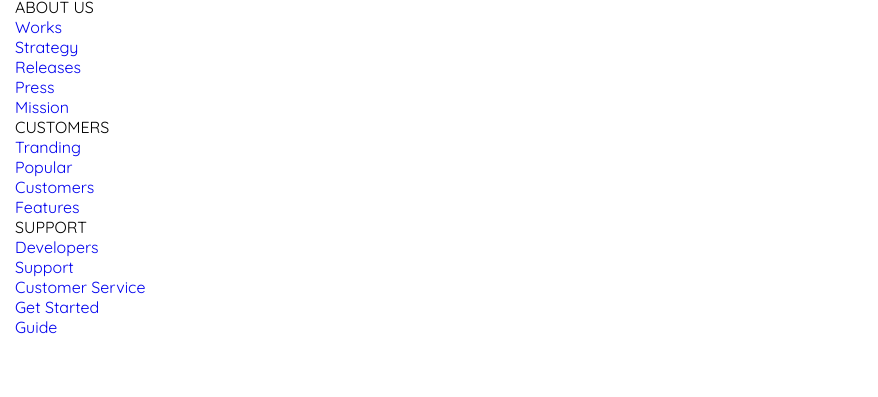
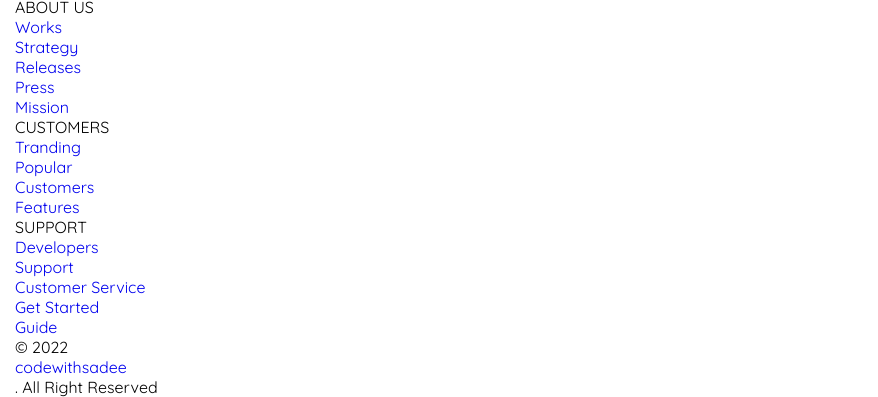
Before and after one commit to biggicode/landio-landing-page, a website: page src/index.html in a window 1280 px wide. Shown: the part 11196-11593 px from the top of the page, without its empty margins (0-878 px from the left). Before the commit the page ends 11533 px from the top, so only its background shows below. Drawn offline with nearby package versions, Linux system fonts and the light colour scheme.

Commit message:
finish html for footer

```diff
--- a/src/index.html
+++ b/src/index.html
@@ -544,6 +544,13 @@
           </div>
         </div>
       </div>
+      <div class="footer-bottom">
+        <div class="container">
+          <p class="copyright">
+            &copy; 2022 <a href="#">codewithsadee</a>. All Right Reserved
+          </p>
+        </div>
+      </div>
     </footer>
 
     <script src="./script.js"></script>
```
